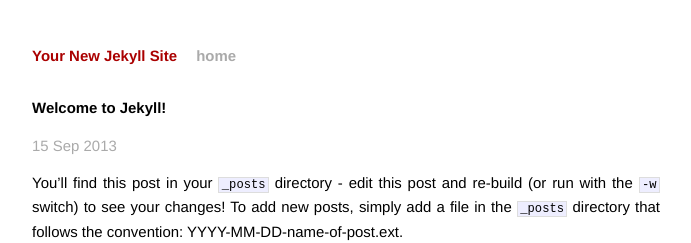
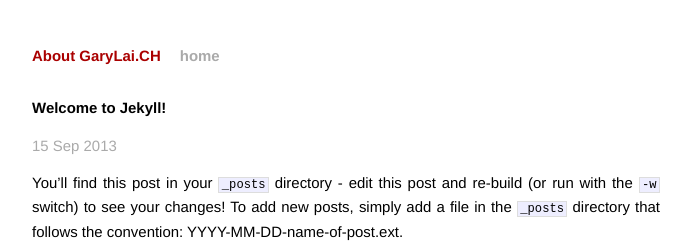
Before and after one commit to Jungllle/roykung.com, a Jekyll site: the page built from _posts/2013-09-15-welcome-to-jekyll.markdown, in a window 1280 px wide. Shown: the top 243 px of the page, without its empty margins (294-985 px from the left). Built offline with Jekyll 4.4.1, drawn with Linux system fonts in a browser that asks for light colours.

Commit message:
re-style

```diff
--- a/_config.yml
+++ b/_config.yml
@@ -1,2 +1,57 @@
-name: Your New Jekyll Site
+name: About GaryLai.CH
+url: http://about.garylai.ch
+description: LAI CHE HSU You can call me Gary. I'm a Rails developer living in Taiwan.
 pygments: true
+
+blogs:
+  - name: Blog
+    description: "It's all about"
+    url: http://blog.garylai.ch
+    external: true
+  - name: Life
+    description: "It's all about"
+    url: http://blog.garylai.ch
+    external: true
+
+projects:
+  - name:
+    description:
+    url:
+    external:
+    published_at:
+  - name:
+    description:
+    url:
+    external:
+    published_at:
+
+experiences:
+  - company_name:
+    description:
+    company_url:
+    external:
+    title:
+    location:
+    duration:
+  - company_name:
+    description:
+    company_url:
+    external:
+    title:
+    location:
+    duration:
+
+educations:
+  - school_name:
+    description:
+    school_url:
+    external:
+    description:
+    degree:
+    field:
+    duration:
+
+social_networks:
+  - name:
+    url:
+    external:
```
Also changed, not shown: index.html (+3 -6 lines).
